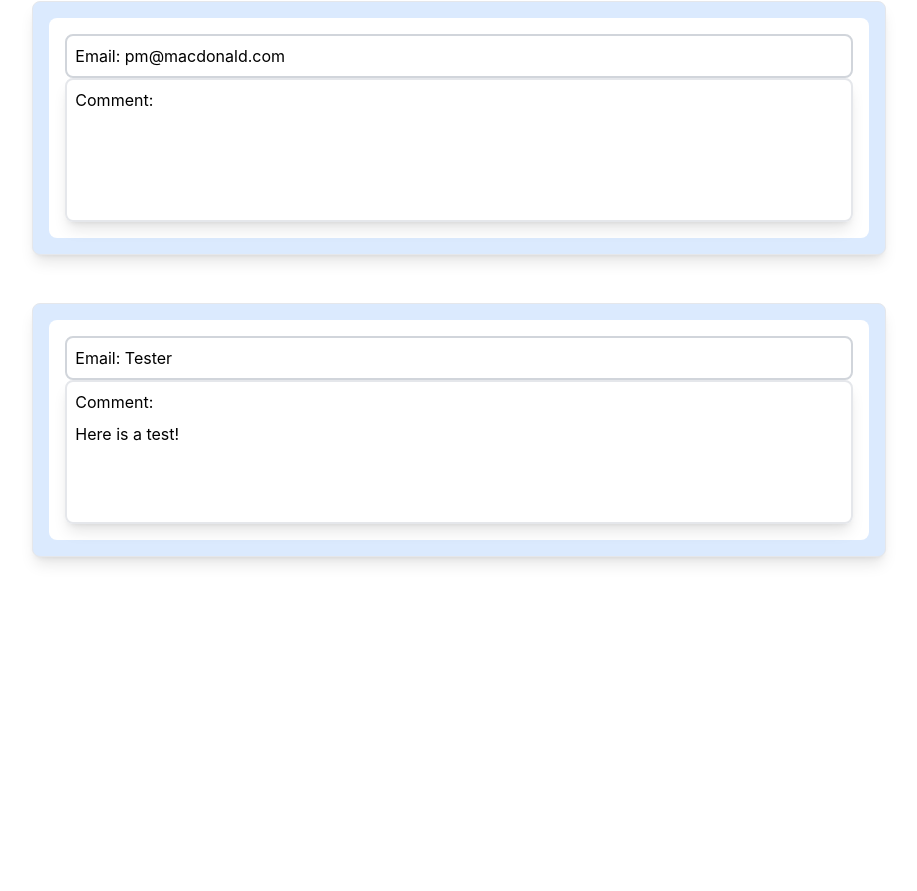
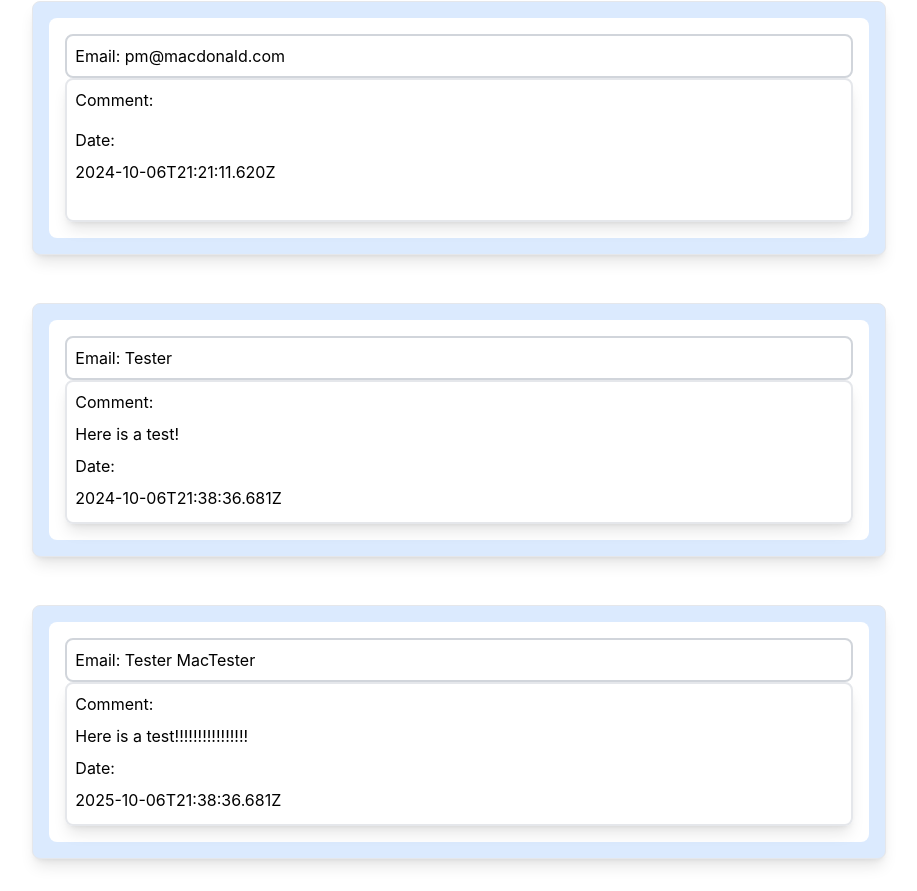
Before and after one commit to Pmacdon15/final_project_web, a React (Create React App) app: page /admin-portal-comments/1 in a window 1280 px wide. Shown: the part 516-1407 px from the top of the page, without its empty margins (181-1098 px from the left). Before the commit the page ends 1105 px from the top, so only its background shows below. Built offline with nearby package versions, Linux system fonts and the light colour scheme.

Commit message:
added sample data and date to page

```diff
--- a/src/components/admin-portal/comments/Comments.page.jsx
+++ b/src/components/admin-portal/comments/Comments.page.jsx
@@ -32,6 +32,10 @@ export default function AdminPortalComments() {
                                 <p>
                                     {comment.comment}
                                 </p>
+                                <p>Date:</p>
+                                <p>
+                                    {comment.date}
+                                </p>
                             </div>
                         </div>
                     </div>
--- a/src/placeholders/comments/comments.data.json
+++ b/src/placeholders/comments/comments.data.json
@@ -13,5 +13,10 @@
         "email": "Tester",
         "comment": "Here is a test!",
         "date": "2024-10-06T21:38:36.681Z"
+    },
+    {
+        "email": "Tester MacTester",
+        "comment": "Here is a test!!!!!!!!!!!!!!!!",
+        "date": "2025-10-06T21:38:36.681Z"
     }
 ]
```
